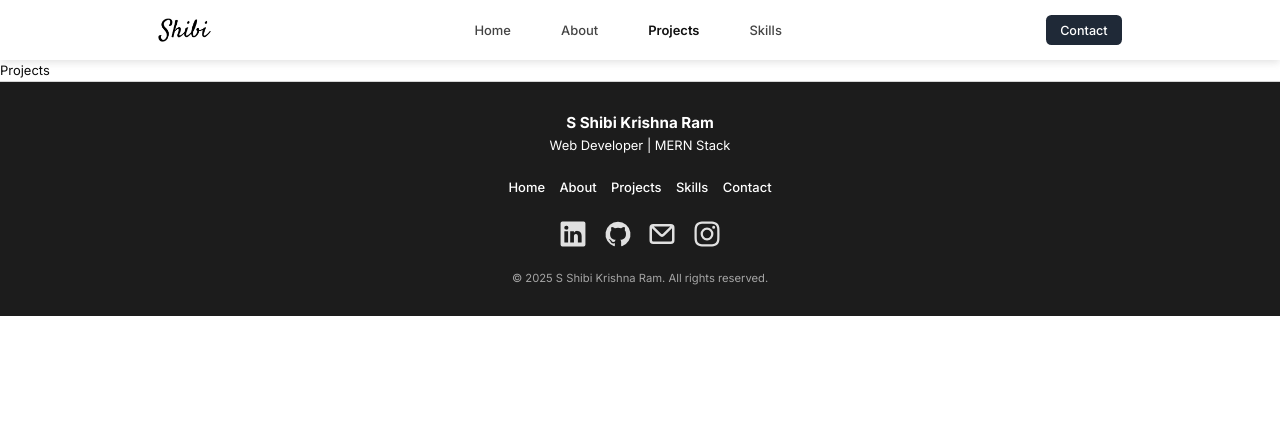
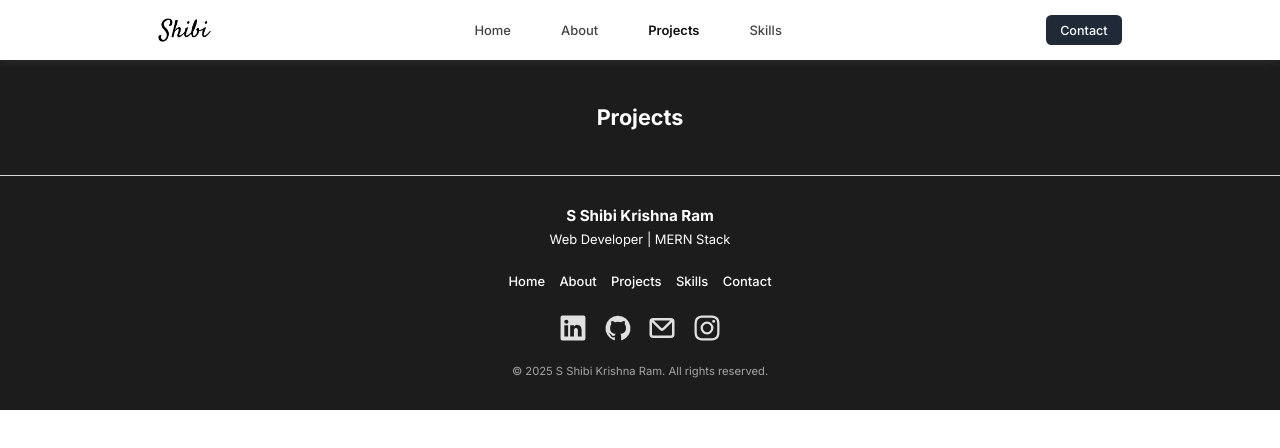
Before and after one commit to Shibi404/portfolio, a React (Vite) app: page /projects in a window 1280 px wide. Shown: the top 448 px of the page. Built offline with nearby package versions, Linux system fonts and the light colour scheme.

Commit message:
Portfolio: Add Projects page header

```diff
--- a/src/pages/Projects.jsx
+++ b/src/pages/Projects.jsx
@@ -1,8 +1,15 @@
 import React from 'react'
+import '../styles/projects.css';
 
 const Projects = () => {
   return (
-    <div>Projects</div>
+    <>
+    <section className='projects-header'>
+        <div className='container projects-header-container'>
+            <h2>Projects</h2>
+        </div>
+    </section>
+    </>
   )
 }
 
--- a/src/styles/projects.css
+++ b/src/styles/projects.css
@@ -0,0 +1,9 @@
+.projects-header {
+    background-color: var(--color-bg-dark);
+}
+
+.projects-header-container {
+    text-align: center;
+    color: var(--color-text-light);
+    font-size: var(--fs-md);
+}
```
